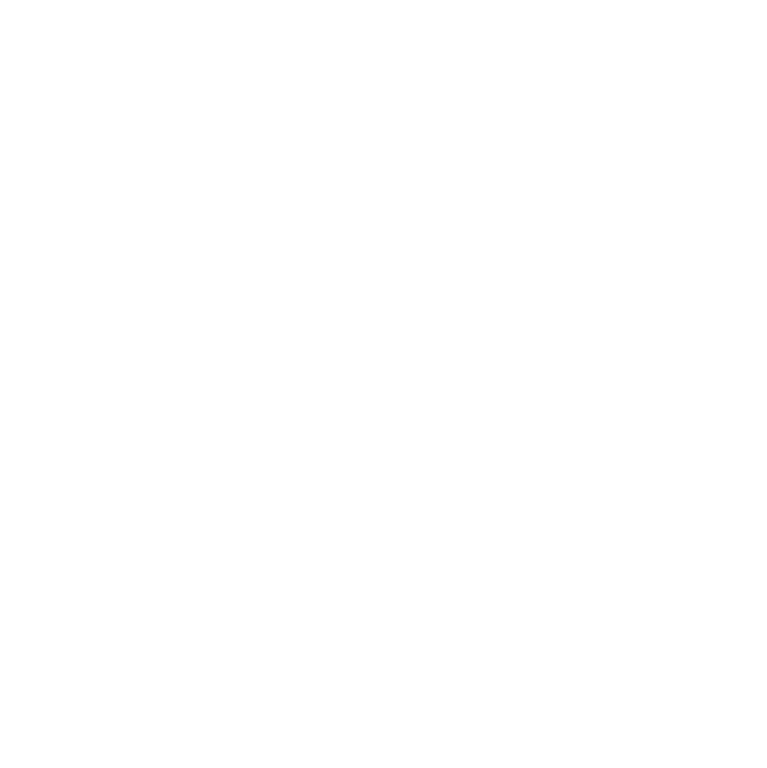
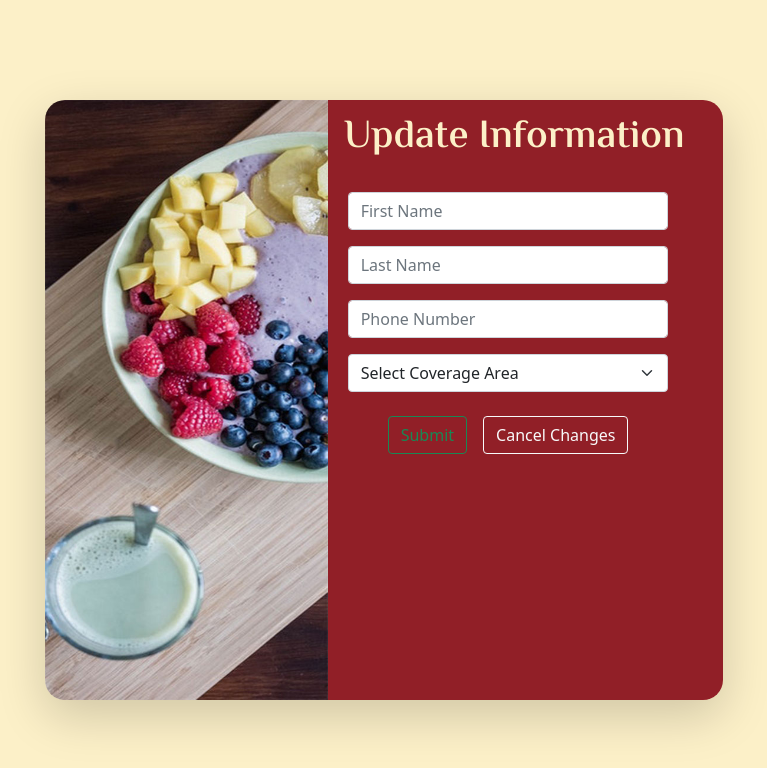
Before and after one commit to Malihassan/food-lancer-client, a React (Create React App) app: page /updateProfile in a window 1280 px wide. Before the commit this address had no page. Shown: the top 768 px of the page, without its empty margins (263-1030 px from the left). Built offline with nearby package versions, Linux system fonts and the light colour scheme; a web font is replaced by a local one.

Commit message:
editing update info for seller

```diff
--- a/src/App.js
+++ b/src/App.js
@@ -11,21 +11,15 @@
 	return (
 		<Routes>
 			<Route path="/" element={<Navigate replace to="/welcome" />} />
-			<Route path="/welcome" element={<LandingPage />} />
-			<Route path="/login" element={<LoginPage />} />
-			<Route
-				path="/dishes"
-				element={
-					<h1>
-						HIII! <br />
-						My name is Dishes
-					</h1>
-				}
-			/>
-			<Route path="/login" element={<LoginPage />} />
-			<Route path="/seller/updateProfile" element={<UpdateProfile />} />
-			<Route path="/signup" element={<SignupPage />} />
-			<Route path="/product" element={<ProductList />} />
+			<Route path="welcome" element={<LandingPage />} />
+			<Route path="login" element={<LoginPage />} />
+			{/*
+				dynamic routing example
+			<Route path="users" element={<Users users={users} />} /> */}
+			<Route path="login" element={<LoginPage />} />
+			<Route path="updateProfile" element={<UpdateProfile />} />
+			<Route path="signup" element={<SignupPage />} />
+			<Route path="product" element={<ProductList />} />
 		</Routes>
 	);
 }
--- a/src/components/seller/UpdateProfile.js
+++ b/src/components/seller/UpdateProfile.js
@@ -35,13 +35,20 @@
 			<div
 				className={`container shadow-lg p-0 row mt-5 ${classes.centerDiv}
       ${classes.borderParent}`}
-				style={{ height: "75vh", width: "50vw" }}
+				style={{ height: "75vh", width: "53vw" }}
 			>
 				<div className={`col-5 d-none d-lg-block ${classes.bgImg}`}></div>
 				<div
 					className={`col-lg-7 container-fluid ${classes.backColors} col-12 ${classes.borderLeft} d-flex flex-column`}
 				>
-					<div className="display-6 my-2 ms-1 ">Update Information</div>
+					<div
+						className="fs-1 my-2 ms-1 "
+						style={{
+							fontFamily: " 'El Messiri', sans-serif",
+						}}
+					>
+						Update Information
+					</div>
 					<Formik
 						initialValues={initialValues}
 						validate={validate}
@@ -95,8 +102,8 @@
 							>
 								Submit
 							</button>
-							<button className="btn btn-outline-danger mx-2 mt-4">
-								Restore
+							<button className="btn btn-outline-light mx-2 mt-4">
+								Cancel Changes
 							</button>
 						</Form>
 					</Formik>
--- a/src/components/seller/updateProfile.module.css
+++ b/src/components/seller/updateProfile.module.css
@@ -1,10 +1,11 @@
 .backColor {
-	background-color: rgba(211, 20, 13, 0.884);
+	background-color: #fcf0c8;
 	width: 100vw;
 	height: 100vh;
 }
 .backColors {
-	background-color: white;
+	background-color: #911f27;
+	color: #fcf0c8;
 }
 
 .borderLeft {
@@ -28,7 +29,7 @@
 
 .centerDiv {
 	position: absolute;
-	background-color: rgba(211, 20, 13, 0.884);
+	background-color: transparent;
 	left: 25%;
 	top: 44%;
 	transform: translate(0, -50%);
--- a/src/components/shared/Navbar.js
+++ b/src/components/shared/Navbar.js
@@ -7,9 +7,9 @@
 			<div className="container-fluid d-flex flex-row flex-wrap justify-content-between">
 				<div className="navbar-brand text-light">FoodLancer</div>
 				<div className="navbar-brand text-light">
-					{buttons.buyerProfile && (
+					{buttons.sellerProfile && (
 						<Link
-							to="/login"
+							to="/seller/updateProfile"
 							type="button"
 							className="lead text-light mx-2"
 						>
@@ -30,7 +30,7 @@
 						<Link
 							to="/signup"
 							type="button"
-							className="btn btn-outline-light mx-2"
+							className="btn btn-outline-warning mx-2"
 						>
 							Sign up
 						</Link>
--- a/src/pages/landing/LandingPage.js
+++ b/src/pages/landing/LandingPage.js
@@ -9,7 +9,7 @@
 	const buttons = {
 		signup: true,
 		login: true,
-		buyerProfile: true,
+		sellerProfile: true,
 	};
 	const pageArr = [
 		{ text: "Craving a Delicious home-made Dish?", img: img1 },
@@ -38,7 +38,7 @@
 				style={{
 					backgroundImage: `url(${img})`,
 				}}
-				className={`container-fluid ${classes.bgImg} `}
+				className={`container-fluid  ${classes.bgImg} `}
 			>
 				<Navbar bg="bg-transparent" buttons={buttons} />
 				<div className={`d-lg-block d-none ${classes.overLay}`}></div>
```
